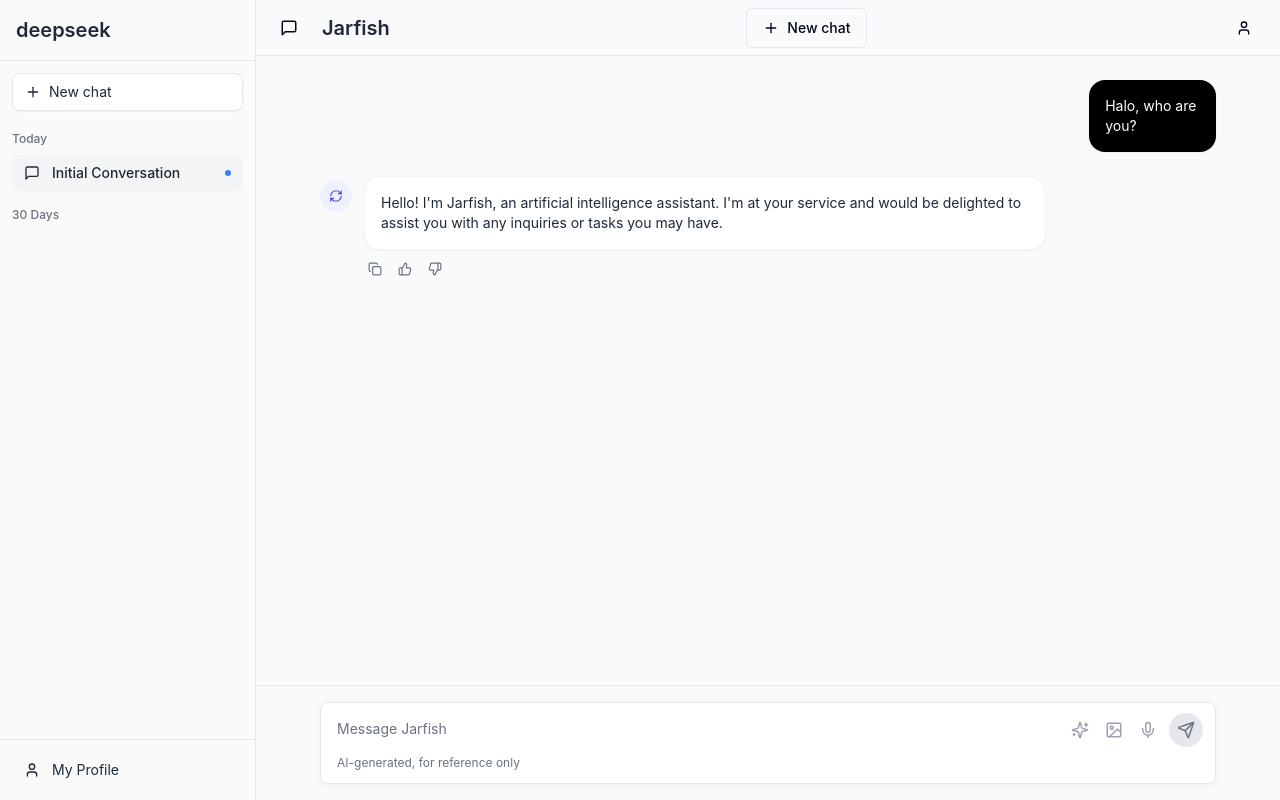
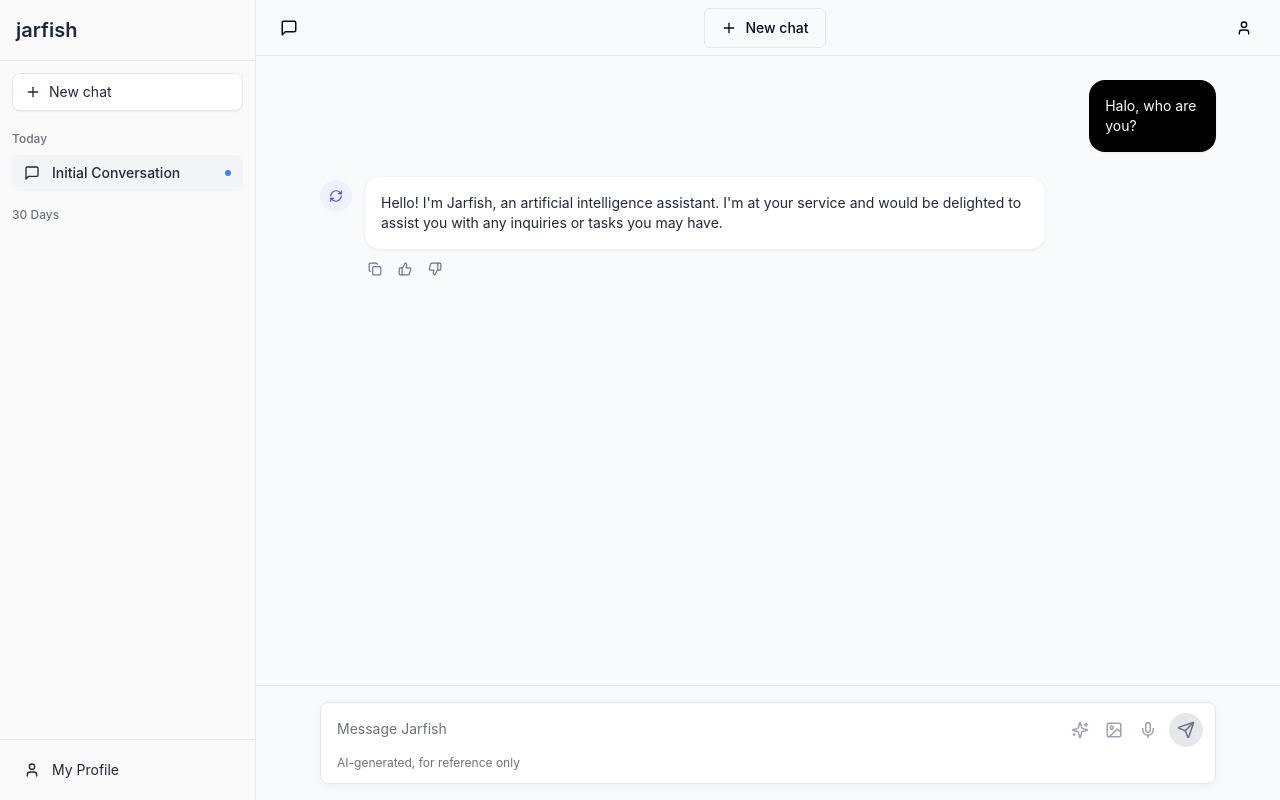
Before and after one commit to ihsanrama/pure-css-journey, a React (Vite) app: page / in a window 1280 px wide. Built offline with nearby package versions, Linux system fonts and the light colour scheme.

Commit message:
feat: Update sidebar header and remove chat header
- Changed "deepseek" text to "jarfish" in the sidebar.
- Removed the header from the chat component.

```diff
--- a/src/components/Sidebar.tsx
+++ b/src/components/Sidebar.tsx
@@ -20,7 +20,7 @@ const Sidebar: React.FC<SidebarProps> = ({ chatHistory, onNewChat, onSelectChat
     <div className="w-64 h-screen bg-sidebar flex flex-col border-r border-gray-200">
       <div className="p-4 border-b border-gray-200">
         <div className="flex items-center">
-          <h1 className="text-xl font-semibold text-gray-800">deepseek</h1>
+          <h1 className="text-xl font-semibold text-gray-800">jarfish</h1>
         </div>
       </div>
 
--- a/src/pages/Index.tsx
+++ b/src/pages/Index.tsx
@@ -1,4 +1,3 @@
-
 import React, { useState, useRef, useEffect } from 'react';
 import ChatMessage, { MessageProps } from '../components/ChatMessage';
 import ChatInput from '../components/ChatInput';
@@ -168,11 +167,10 @@ const Index = () => {
           <div className="flex items-center">
             <button
               onClick={toggleSidebar}
-              className="mr-4 p-2 rounded-md hover:bg-gray-100 transition-colors"
+              className="p-2 rounded-md hover:bg-gray-100 transition-colors"
             >
               <MessageSquare size={18} />
             </button>
-            <h1 className="text-xl font-semibold text-gray-800">Jarfish</h1>
           </div>
 
           <Button onClick={handleNewChat} variant="outline" className="flex items-center gap-2">
```
